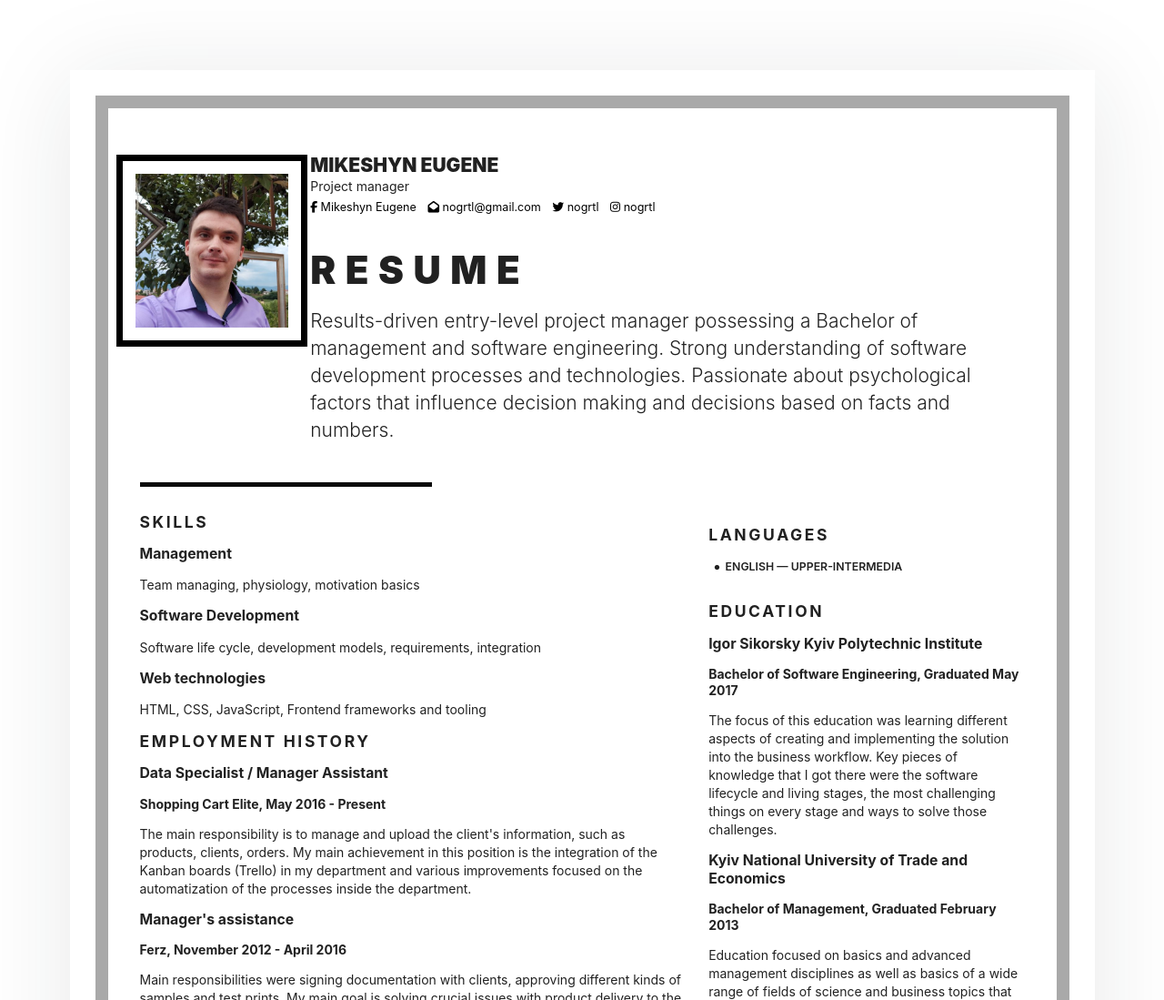
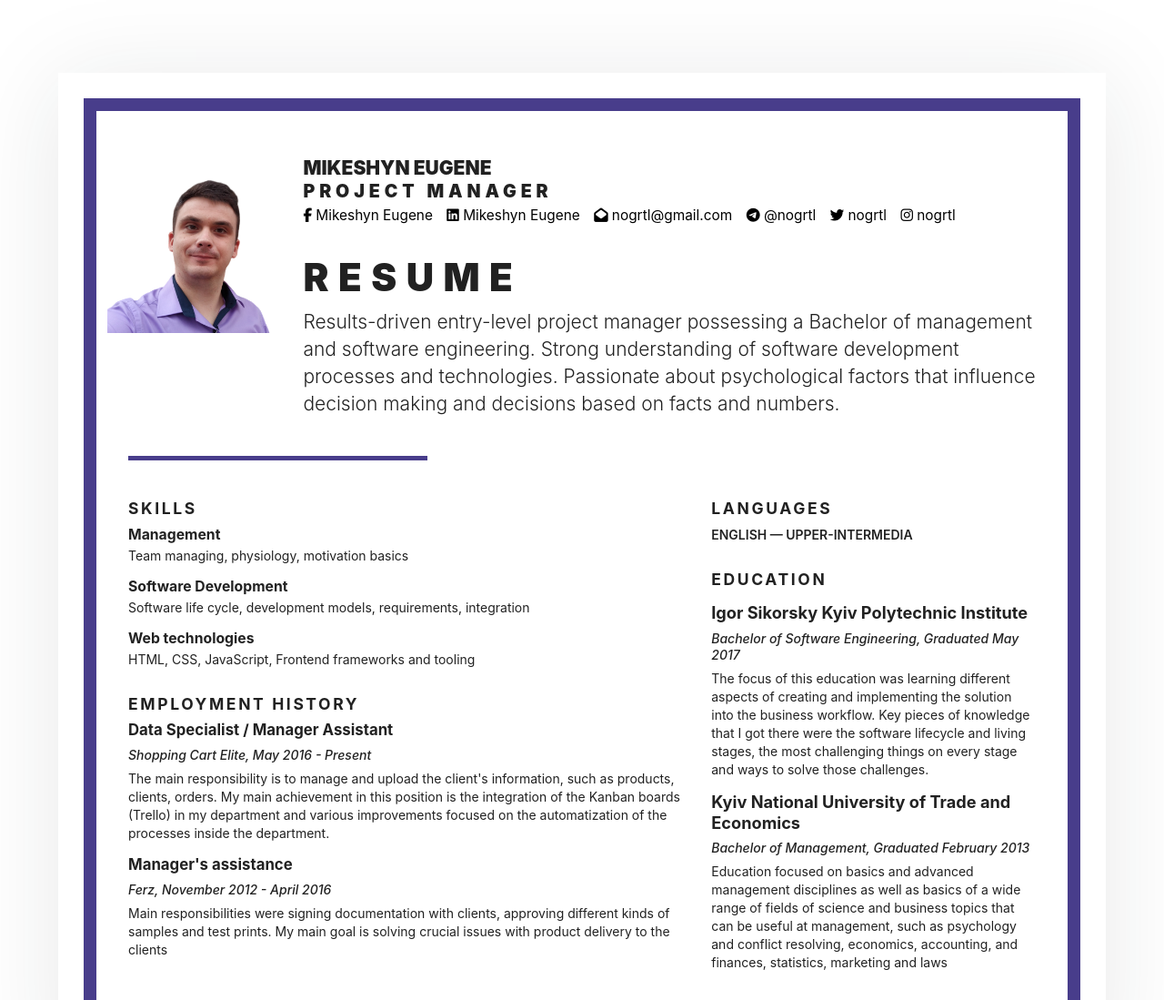
Before and after one commit to NogrTL/homepage, a plain HTML site: page index.html in a window 1280 px wide. Shown: the top 1099 px of the page at 91% size. Drawn offline with nearby package versions, Linux system fonts and the light colour scheme.

Commit message:
style adjustments

```diff
--- a/index.html
+++ b/index.html
@@ -5,7 +5,11 @@
   <meta charset="UTF-8">
   <meta name="viewport" content="width=device-width, initial-scale=1">
   <meta http-equiv="X-UA-Compatible" content="ie=edge">
-  <meta name="theme-color" content="#393b3f">
+  <meta name="theme-color" content="#483d8b">
+  <link rel="apple-touch-icon" sizes="180x180" href="/apple-touch-icon.png">
+  <link rel="icon" type="image/png" sizes="32x32" href="/assets/images/favicon-32x32.png">
+  <link rel="icon" type="image/png" sizes="16x16" href="/assets/images/favicon-16x16.png">
+  <link rel="manifest" href="/site.webmanifest">
   <meta name="description" content="Short résumé of Mikeshyn Eugene">
   <meta name="robots" content="index,follow">
   <meta name="googlebot" content="index,follow">
@@ -18,28 +22,27 @@
   <link rel="me" href="https://telegram.me/nogrtl">
   <base href="https://nogrtl.github.io/homepage/">
   <link rel="stylesheet" href="https://unpkg.com/modern-normalize">
-  <link rel="stylesheet" href="style\main.css">
-  <title>Resume &mdash; Mikeshyn Eugene</title>
+  <title>Mikeshyn Eugene | About me | Résumé</title>
   <script src="https://kit.fontawesome.com/f5b4b964bb.js" crossorigin="anonymous"></script>
+  <link rel="stylesheet" href="/style/main.css">
 </head>
 
 <body>
   <main>
     <article>
-      <div class="page" style="border-color: darkgray;">
+      <div class="page" style="border-color: darkslateblue;">
         <div class="stackable grid">
           <div class="row">
             <div class="three wide center aligned column">
               <div class="avatar-wrapper">
-                <object class="avatar" data="./assets/images/Avatar.jpg" role="img"
-                  aria-label="My profile picture"></object>
+                <img class="avatar" src="./assets/images/avatar.png" role="img" aria-label="My profile picture"></img>
               </div>
             </div>
             <div class="thirteen wide column">
               <div class="stackable grid">
                 <div class="sixteen wide column">
                   <h1 class="name">Mikeshyn Eugene</h1>
-                  <div class="job">Project manager</div>
+                  <h2 class="job">Project manager</h2>
                   <ul class="contacts">
                     <li>
                       <a href="https://www.facebook.com/eugene.mikeshyn" rel="author" class="facebook" target="_blank">
@@ -48,11 +51,23 @@
                           Mikeshyn Eugene</span>
                       </a>
                     </li>
+                    <li><a href="https://www.linkedin.com/in/eugene-mikeshin/" rel="author" class="linkedin"
+                        target="_blank">
+                        <span>
+                          <i class="fab fa-linkedin"></i>
+                          Mikeshyn Eugene</span></a></li>
                     <li>
                       <a href="mailto:nogrtl@gmail.com" rel="author" class="mail" target="_blank">
                         <span>
                           <i class="fas fa-envelope-open"></i>
                           nogrtl@gmail.com</span>
+                      </a>
+                    </li>
+                    <li>
+                      <a href="https://telegram.me/nogrtl" rel="author" class="teregram" target="_blank">
+                        <span>
+                          <i class="fab fa-telegram-plane"></i>
+                          @nogrtl</span>
                       </a>
                     </li>
                     <li>
@@ -92,16 +107,16 @@
           </div>
           <div class="row">
             <div class="ten wide column">
+              <section class="skills">
                 <h3>Skills</h3>
                 <h4>Management</h4>
                 <p>Team managing, physiology, motivation basics</p>
                 <h4>Software Development</h4>
                 <p>Software life cycle, development models, requirements, integration</p>
-              <h4>
-                Web technologies
-              </h4>
+                <h4>Web technologies</h4>
                 <p>HTML, CSS, JavaScript, Frontend frameworks and tooling</p>
-
+              </section>
+              <section class="empoyments">
                 <h3>Employment History</h3>
                 <ul class="timeline">
                   <li>
@@ -135,14 +150,15 @@
                       main goal is solving crucial issues with product delivery to the clients</p>
                   </li>
                 </ul>
+              </section>
             </div>
             <div class="six wide column">
               <section>
                 <h3>Languages</h3>
-                <ul class="tags small">
+                <ul>
                   <li class="language" lang="en">ENGLISH — UPPER-INTERMEDIA</li>
               </section>
-              <section>
+              <section class="education">
                 <h3>Education</h3>
                 <p>
                   <h4>
--- a/style/main.css
+++ b/style/main.css
@@ -1,8 +1,10 @@
 ::-moz-selection {
-  background: yellow;
+  background: darkslateblue;
+  color: white;
 }
 ::selection {
-  background: yellow;
+  background: darkslateblue;
+  color: white;
 }
 *,
 *:before,
@@ -22,8 +24,8 @@ body {
   color: rgba(0, 0, 0, 0.87);
 }
 body {
-  font-family: -apple-system, BlinkMacSystemFont, "Segoe UI", Roboto,
-    Oxygen-Sans, Ubuntu, Cantarell, "Helvetica Neue", sans-serif;
+  font-family: -apple-system, BlinkMacSystemFont, 'Segoe UI', Roboto,
+    Oxygen-Sans, Ubuntu, Cantarell, 'Helvetica Neue', sans-serif;
 }
 h1,
 h2,
@@ -31,7 +33,7 @@ h3,
 h4,
 h5 {
   line-height: 1.28571429em;
-  margin: 0 0 1rem 0;
+  margin: 0 0 0.5rem 0;
   font-weight: bold;
   padding: 0;
 }
@@ -98,9 +100,10 @@ strong {
 small {
   font-size: 80%;
 }
-ul, ol {
+ul,
+ol {
   list-style: none outside none;
-  padding-left: 1.5em;
+  padding-left: 0;
   margin: 0;
 }
 ol {
@@ -109,14 +112,7 @@ ol {
 li {
   list-style: none outside none;
 }
-ul > li:before {
-  content: "●";
-  font-family: "Arial";
-  float: left;
-  width: 1.5em;
-  margin-left: -1.5em;
-  text-align: center;
-}
+
 ol > li:before {
   content: counter(ol-counter);
   counter-increment: ol-counter;
@@ -145,7 +141,7 @@ a {
   background-color: transparent;
   text-decoration: none;
 }
-a[rel="external"]:not(.label):hover,
+a[rel='external']:not(.label):hover,
 a.language:hover span {
   text-decoration: underline;
 }
@@ -192,26 +188,26 @@ button {
 
 /* Correct the inability to style clickable types in iOS and Safari	*/
 button,
-[type="button"] {
+[type='button'] {
   -webkit-appearance: button;
   appearance: button;
 }
 
 /* Remove the inner border and padding in Firefox	*/
 button::-moz-focus-inner,
-[type="button"]::-moz-focus-inner {
+[type='button']::-moz-focus-inner {
   border-style: none;
   padding: 0;
 }
 
 /* Restore the focus styles unset by the previous rule */
 button:-moz-focusring,
-[type="button"]:-moz-focusring {
+[type='button']:-moz-focusring {
   outline: 1px dotted ButtonText;
 }
 
 /* Add the correct box sizing in IE 10, remove the padding in IE 10 */
-[type="checkbox"] {
+[type='checkbox'] {
   box-sizing: border-box;
   padding: 0;
 }
@@ -226,27 +222,9 @@ article {
   max-width: 100%;
   margin-left: auto;
   margin-right: auto;
-}
-@media only screen and (min-width: 768px) and (max-width: 991px) {
-  article {
-    width: 723px;
-    margin-top: calc((100% - 723px) / 2);
-    margin-bottom: calc((100% - 723px) / 2);
-  }
-}
-@media only screen and (min-width: 992px) and (max-width: 1199px) {
-  article {
-    width: 933px;
-    margin-top: calc((100% - 933px) / 2);
-    margin-bottom: calc((100% - 933px) / 2);
-  }
-}
-@media only screen and (min-width: 1200px) {
-  article {
-    width: 1127px;
-    margin-top: calc((100% - 1127px) / 2);
-    margin-bottom: calc((100% - 1127px) / 2);
-  }
+  width: 90vw;
+  margin-top: 10vh;
+  margin-bottom: 10vh;
 }
 
 /* Page */
@@ -257,11 +235,11 @@ article {
   box-shadow: 0 10px 100px 0 rgba(34, 36, 38, 0.1);
   transition: box-shadow 0.2s linear;
 }
-.page[style^="border-color"] {
+.page[style^='border-color'] {
   padding: 4.5em;
 }
-.page[style^="border-color"]:before {
-  content: " ";
+.page[style^='border-color']:before {
+  content: ' ';
   display: block;
   position: absolute;
   left: 2em;
@@ -281,10 +259,10 @@ article {
 }
 @media only screen and (max-width: 767px) {
   .page,
-  .page[style^="border-color"] {
+  .page[style^='border-color'] {
     padding: 0;
   }
-  .page[style^="border-color"]:before {
+  .page[style^='border-color']:before {
     display: none;
   }
 }
@@ -362,109 +340,109 @@ article {
 }
 
 /* Column Width */
-.grid > .row > [class*="one wide"].column,
-.grid > .column.row > [class*="one wide"].column,
-.grid > [class*="one wide"].column,
-.column.grid > [class*="one wide"].column {
+.grid > .row > [class*='one wide'].column,
+.grid > .column.row > [class*='one wide'].column,
+.grid > [class*='one wide'].column,
+.column.grid > [class*='one wide'].column {
   width: 6.25% !important;
 }
-.grid > .row > [class*="two wide"].column,
-.grid > .column.row > [class*="two wide"].column,
-.grid > [class*="two wide"].column,
-.column.grid > [class*="two wide"].column {
+.grid > .row > [class*='two wide'].column,
+.grid > .column.row > [class*='two wide'].column,
+.grid > [class*='two wide'].column,
+.column.grid > [class*='two wide'].column {
   width: 12.5% !important;
 }
-.grid > .row > [class*="three wide"].column,
-.grid > .column.row > [class*="three wide"].column,
-.grid > [class*="three wide"].column,
-.column.grid > [class*="three wide"].column {
+.grid > .row > [class*='three wide'].column,
+.grid > .column.row > [class*='three wide'].column,
+.grid > [class*='three wide'].column,
+.column.grid > [class*='three wide'].column {
   width: 18.75% !important;
 }
-.grid > .row > [class*="four wide"].column,
-.grid > .column.row > [class*="four wide"].column,
-.grid > [class*="four wide"].column,
-.column.grid > [class*="four wide"].column {
+.grid > .row > [class*='four wide'].column,
+.grid > .column.row > [class*='four wide'].column,
+.grid > [class*='four wide'].column,
+.column.grid > [class*='four wide'].column {
   width: 25% !important;
 }
-.grid > .row > [class*="five wide"].column,
-.grid > .column.row > [class*="five wide"].column,
-.grid > [class*="five wide"].column,
-.column.grid > [class*="five wide"].column {
+.grid > .row > [class*='five wide'].column,
+.grid > .column.row > [class*='five wide'].column,
+.grid > [class*='five wide'].column,
+.column.grid > [class*='five wide'].column {
   width: 31.25% !important;
 }
-.grid > .row > [class*="six wide"].column,
-.grid > .column.row > [class*="six wide"].column,
-.grid > [class*="six wide"].column,
-.column.grid > [class*="six wide"].column {
+.grid > .row > [class*='six wide'].column,
+.grid > .column.row > [class*='six wide'].column,
+.grid > [class*='six wide'].column,
+.column.grid > [class*='six wide'].column {
   width: 37.5% !important;
 }
-.grid > .row > [class*="seven wide"].column,
-.grid > .column.row > [class*="seven wide"].column,
-.grid > [class*="seven wide"].column,
-.column.grid > [class*="seven wide"].column {
+.grid > .row > [class*='seven wide'].column,
+.grid > .column.row > [class*='seven wide'].column,
+.grid > [class*='seven wide'].column,
+.column.grid > [class*='seven wide'].column {
   width: 43.75% !important;
 }
-.grid > .row > [class*="eight wide"].column,
-.grid > .column.row > [class*="eight wide"].column,
-.grid > [class*="eight wide"].column,
-.column.grid > [class*="eight wide"].column {
+.grid > .row > [class*='eight wide'].column,
+.grid > .column.row > [class*='eight wide'].column,
+.grid > [class*='eight wide'].column,
+.column.grid > [class*='eight wide'].column {
   width: 50% !important;
 }
-.grid > .row > [class*="nine wide"].column,
-.grid > .column.row > [class*="nine wide"].column,
-.grid > [class*="nine wide"].column,
-.column.grid > [class*="nine wide"].column {
+.grid > .row > [class*='nine wide'].column,
+.grid > .column.row > [class*='nine wide'].column,
+.grid > [class*='nine wide'].column,
+.column.grid > [class*='nine wide'].column {
   width: 56.25% !important;
 }
-.grid > .row > [class*="ten wide"].column,
-.grid > .column.row > [class*="ten wide"].column,
-.grid > [class*="ten wide"].column,
-.column.grid > [class*="ten wide"].column {
+.grid > .row > [class*='ten wide'].column,
+.grid > .column.row > [class*='ten wide'].column,
+.grid > [class*='ten wide'].column,
+.column.grid > [class*='ten wide'].column {
   width: 62.5% !important;
 }
-.grid > .row > [class*="eleven wide"].column,
-.grid > .column.row > [class*="eleven wide"].column,
-.grid > [class*="eleven wide"].column,
-.column.grid > [class*="eleven wide"].column {
+.grid > .row > [class*='eleven wide'].column,
+.grid > .column.row > [class*='eleven wide'].column,
+.grid > [class*='eleven wide'].column,
+.column.grid > [class*='eleven wide'].column {
   width: 68.75% !important;
 }
-.grid > .row > [class*="twelve wide"].column,
-.grid > .column.row > [class*="twelve wide"].column,
-.grid > [class*="twelve wide"].column,
-.column.grid > [class*="twelve wide"].column {
+.grid > .row > [class*='twelve wide'].column,
+.grid > .column.row > [class*='twelve wide'].column,
+.grid > [class*='twelve wide'].column,
+.column.grid > [class*='twelve wide'].column {
   width: 75% !important;
 }
-.grid > .row > [class*="thirteen wide"].column,
-.grid > .column.row > [class*="thirteen wide"].column,
-.grid > [class*="thirteen wide"].column,
-.column.grid > [class*="thirteen wide"].column {
+.grid > .row > [class*='thirteen wide'].column,
+.grid > .column.row > [class*='thirteen wide'].column,
+.grid > [class*='thirteen wide'].column,
+.column.grid > [class*='thirteen wide'].column {
   width: 81.25% !important;
 }
-.grid > .row > [class*="fourteen wide"].column,
-.grid > .column.row > [class*="fourteen wide"].column,
-.grid > [class*="fourteen wide"].column,
-.column.grid > [class*="fourteen wide"].column {
+.grid > .row > [class*='fourteen wide'].column,
+.grid > .column.row > [class*='fourteen wide'].column,
+.grid > [class*='fourteen wide'].column,
+.column.grid > [class*='fourteen wide'].column {
   width: 87.5% !important;
 }
-.grid > .row > [class*="fifteen wide"].column,
-.grid > .column.row > [class*="fifteen wide"].column,
-.grid > [class*="fifteen wide"].column,
-.column.grid > [class*="fifteen wide"].column {
+.grid > .row > [class*='fifteen wide'].column,
+.grid > .column.row > [class*='fifteen wide'].column,
+.grid > [class*='fifteen wide'].column,
+.column.grid > [class*='fifteen wide'].column {
   width: 93.75% !important;
 }
-.grid > .row > [class*="sixteen wide"].column,
-.grid > .column.row > [class*="sixteen wide"].column,
-.grid > [class*="sixteen wide"].column,
-.column.grid > [class*="sixteen wide"].column {
+.grid > .row > [class*='sixteen wide'].column,
+.grid > .column.row > [class*='sixteen wide'].column,
+.grid > [class*='sixteen wide'].column,
+.column.grid > [class*='sixteen wide'].column {
   width: 100% !important;
 }
 
 /* Center Aligned */
-[class*="center aligned"].grid > .column,
-[class*="center aligned"].grid > .row > .column,
-.grid > [class*="center aligned"].row > .column,
-.grid > [class*="center aligned"].column.column,
-.grid > .row > [class*="center aligned"].column.column {
+[class*='center aligned'].grid > .column,
+[class*='center aligned'].grid > .row > .column,
+.grid > [class*='center aligned'].row > .column,
+.grid > [class*='center aligned'].column.column,
+.grid > .row > [class*='center aligned'].column.column {
   text-align: center;
 }
 
@@ -483,17 +461,17 @@ article {
 }
 
 /* Mobile only column */
-[class*="mobile only"].grid,
-.grid > [class*="mobile only"].row,
-.grid > [class*="mobile only"].column,
-.grid > .row > [class*="mobile only"].column {
+[class*='mobile only'].grid,
+.grid > [class*='mobile only'].row,
+.grid > [class*='mobile only'].column,
+.grid > .row > [class*='mobile only'].column {
   display: none;
 }
 @media only screen and (max-width: 767px) {
-  [class*="mobile only"].grid,
-  .grid > [class*="mobile only"].row,
-  .grid > [class*="mobile only"].column,
-  .grid > .row > [class*="mobile only"].column {
+  [class*='mobile only'].grid,
+  .grid > [class*='mobile only'].row,
+  .grid > [class*='mobile only'].column,
+  .grid > .row > [class*='mobile only'].column {
     display: block;
   }
 }
@@ -510,9 +488,6 @@ article {
   max-width: 15rem;
   display: block;
   flex: 1 0 auto;
-  padding: 1rem;
-  margin: 1.2rem;
-  border: 0.5rem solid black;
 }
 @media only screen and (max-width: 1199px) {
   .avatar-wrapper {
@@ -522,10 +497,10 @@ article {
 
 /* Divider */
 .divider {
-  border-top: 1px solid rgba(222, 222, 222, 1);
+  border-top: 1px solid darkslateblue;
 }
 .divider.fat {
-  border-top: 0.3571428571428571em solid rgba(10, 10, 10, 1);
+  border-top: 0.3571428571428571em solid darkslateblue;
   width: 33%;
 }
 
@@ -563,18 +538,23 @@ article {
 .job {
   margin-bottom: 0.25rem;
 }
+h2.job {
+  font-size: 1.4rem;
+}
 
+/* Skills */
+.skills > h4 {
+  margin-bottom: 0.2rem;
+}
 /* Contacts */
 .contacts {
   list-style: none outside none;
   display: flex;
   flex-wrap: wrap;
+  white-space: nowrap;
+  font-size: 1.1em;
+  margin: 0;
   padding: 0;
-  margin-top: 0;
-  margin-bottom: 0;
-  white-space: nowrap;
-  font-size: 0.9em;
-  font-weight: 400;
 }
 .contacts li {
   margin-bottom: 0.25rem;
@@ -647,7 +627,7 @@ details > div {
   margin-top: 0.5em;
 }
 details > div:after {
-  content: " ";
+  content: ' ';
   clear: both;
   display: block;
 }
@@ -672,7 +652,7 @@ details > div:after {
   outline: none;
 }
 .details > input:after {
-  content: " ";
+  content: ' ';
   border-top: 0.35em solid transparent;
   border-bottom: 0.35em solid transparent;
   border-left: 0.5em solid black;
@@ -697,7 +677,7 @@ details > div:after {
   margin-top: 0.5em;
 }
 .details > div:after {
-  content: " ";
+  content: ' ';
   clear: both;
   display: block;
 }
@@ -730,13 +710,13 @@ li.details > input {
 /* Highlighted list item */
 li.highlighted {
   padding: 0.5em;
-  background: rgba(0,0,0,0.04);
+  background: rgba(0, 0, 0, 0.04);
   border-radius: 4px;
 }
 
 /* Bordered list item */
 li.bordered {
-  border: 1px solid rgba(0,0,0,0.125);
+  border: 1px solid rgba(0, 0, 0, 0.125);
   border-radius: 4px;
   padding: 0.5em;
   transition: all 0.2s linear;
@@ -771,17 +751,36 @@ li.bordered > ul > details > div {
 .timeline > li p {
   margin: 0;
 }
+.timeline h4 {
+  margin-bottom: 0.5rem;
+  font-size: 1.2rem;
+}
 
+.timeline h5 {
+  font-weight: 500;
+  font-style: italic;
+  margin-bottom: 0.5rem;
+}
 /* Tags */
 .tags.small {
   font-size: 0.88em;
 }
 .tags.bulleted .tag:not(:last-child):after {
-  content: "●";
+  content: '●';
   display: inline-block;
-  font-family: "Arial";
+  font-family: 'Arial';
   font-size: 1rem;
   margin: 0 0.25em 0 0.25em;
+}
+
+/* Education */
+.education h4{
+  font-size: 1.3rem;
+}
+
+.education h5{
+  font-weight: 500;
+  font-style: italic;
 }
 
 /* Print */
@@ -821,7 +820,7 @@ li.bordered > ul > details > div {
   padding: 0;
 }
 .color:before {
-  content: " ";
+  content: ' ';
   display: inline-block;
   border-radius: 100%;
   margin: 0.27em;
@@ -939,7 +938,7 @@ dialog:target ~ * {
 }
 .close:before,
 .close:after {
-  content: " ";
+  content: ' ';
   position: absolute;
   width: 100%;
   top: 50%;
```
Also changed, not shown: assets/images/Avatar.jpg (deleted), assets/images/android-chrome-192x192.png (added), assets/images/android-chrome-512x512.png (added), assets/images/apple-touch-icon.png (added), assets/images/avatar.png (added), assets/images/favicon-16x16.png (added), assets/images/favicon-32x32.png (added), assets/images/favicon.ico (added), site.webmanifest (added). Lines whose indentation alone changed are shown as unchanged.
